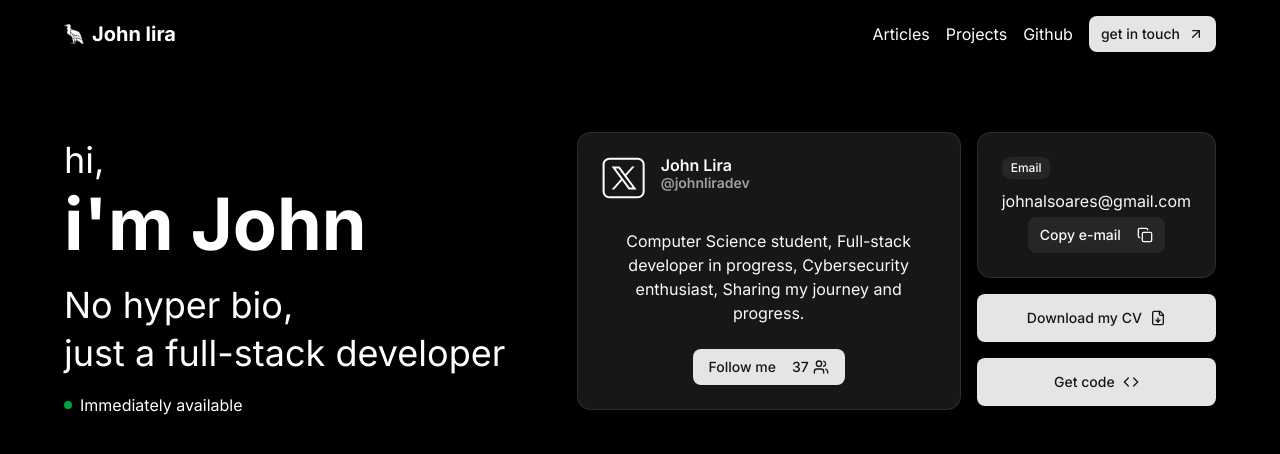
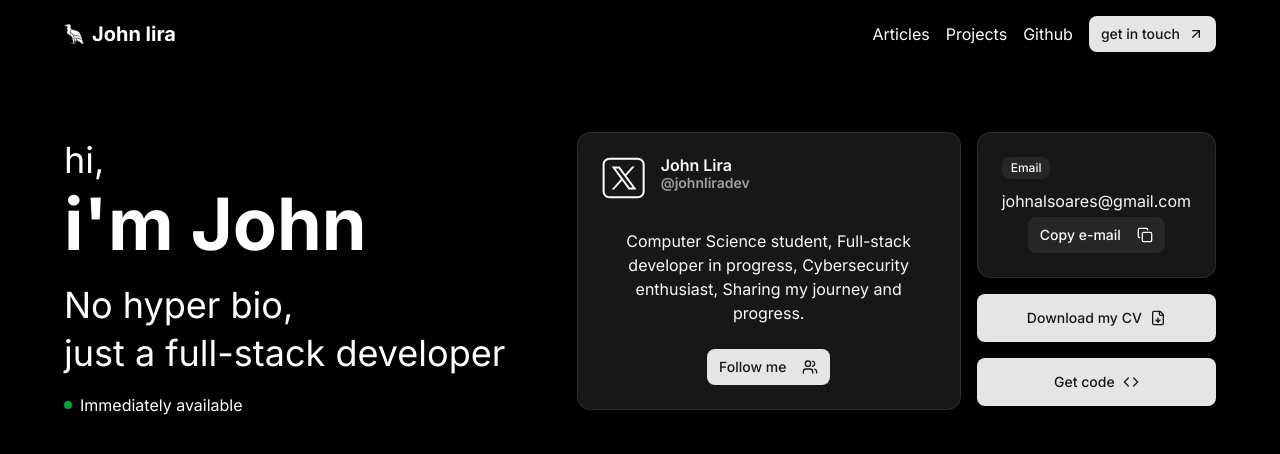
Before and after one commit to johnliradev/site, a Next.js app: page / in a window 1280 px wide. Shown: the top 454 px of the page. Built offline with nearby package versions, Linux system fonts and the light colour scheme.

Commit message:
update: link follow X account

```diff
--- a/src/components/XCard/index.tsx
+++ b/src/components/XCard/index.tsx
@@ -13,6 +13,7 @@
 import Image from "next/image";
 import { Users } from "lucide-react";
 import { motion } from "motion/react";
+import Link from "next/link";
 
 export const XCard = () => {
   return (
@@ -38,13 +39,12 @@
           Cybersecurity enthusiast, Sharing my journey and progress.
         </CardContent>
         <CardFooter className="flex-col gap-2">
-          <Button className="gap-4">
-            <p>Follow me</p>
-            <div className="flex items-center gap-1">
-              <p>37</p>
+          <Link href={"https://x.com/johnliradev"} target="_blank">
+            <Button className="gap-4">
+              <p>Follow me</p>
               <Users />
-            </div>
-          </Button>
+            </Button>
+          </Link>
         </CardFooter>
       </Card>
     </motion.div>
```
